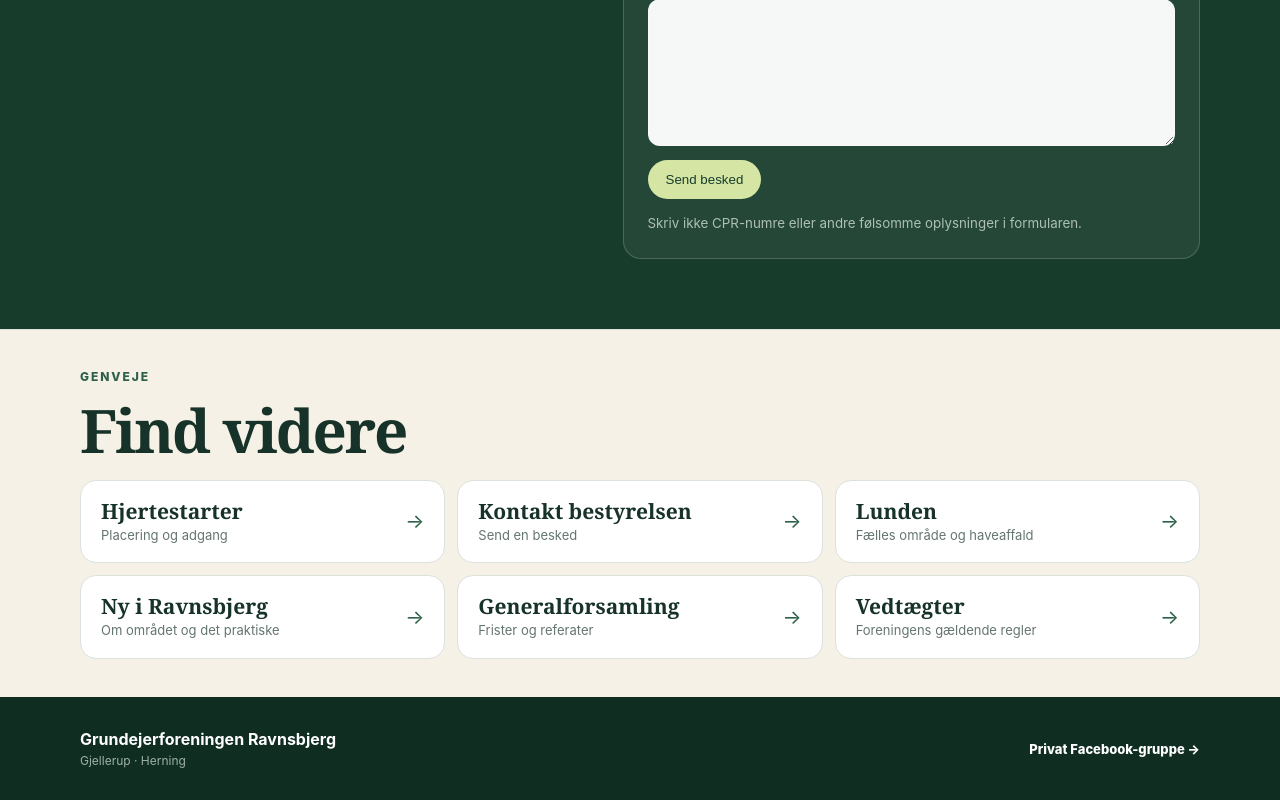
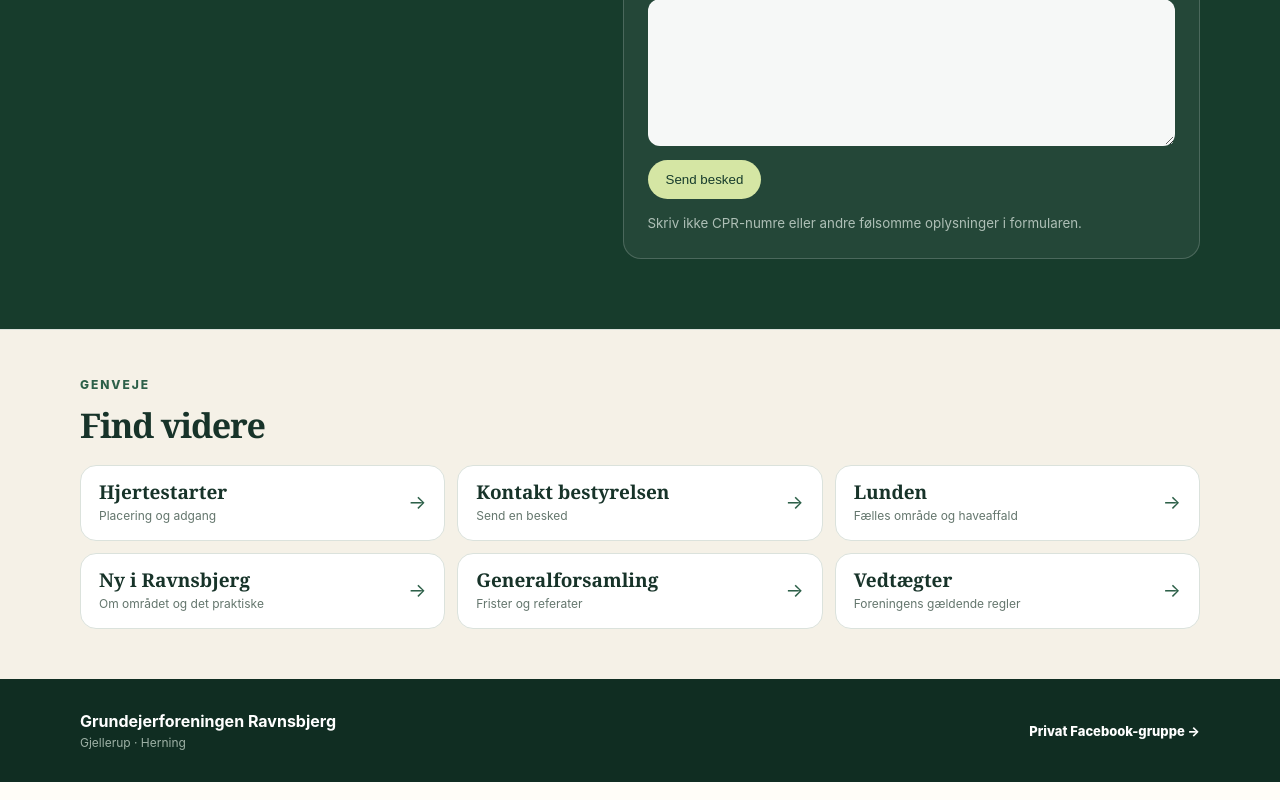
Before and after one commit to laugebex/Ravnsbjerg-info, a Next.js app: page / in a window 1280 px wide. Shown: the part 2698-3498 px from the top of the page. Built offline with nearby package versions, Linux system fonts and the light colour scheme.

Commit message:
Style compact bottom navigation

```diff
--- a/app/home.css
+++ b/app/home.css
@@ -9,13 +9,14 @@
 .heroQuick strong{font-size:14px;line-height:1.25}
 .heroQuick small{margin-top:3px;color:#c8d5ce;font-size:11px;line-height:1.25}
 .heroQuick i{font-style:normal;color:var(--lime);font-size:18px}
-.homeNext{padding:38px 0;border-top:1px solid var(--line);background:var(--cream)}
+.homeNext{padding:46px 0 50px;border-top:1px solid var(--line);background:var(--cream)}
+.homeNextTitle{font-size:34px;margin:0 0 22px}
 .homeNextGrid{display:grid;grid-template-columns:repeat(3,minmax(0,1fr));gap:12px}
-.homeNextGrid a{display:grid;grid-template-columns:minmax(0,1fr) auto;gap:4px 12px;align-items:center;padding:18px 20px;border:1px solid var(--line);border-radius:16px;background:#fff;color:var(--ink);text-decoration:none}
+.homeNextGrid a{display:grid;grid-template-columns:minmax(0,1fr) auto;gap:4px 12px;align-items:center;padding:16px 18px;border:1px solid var(--line);border-radius:16px;background:#fff;color:var(--ink);text-decoration:none}
 .homeNextGrid a:hover{border-color:#9eb1a6}
-.homeNextGrid strong{font:700 21px Georgia,serif;line-height:1.15}
-.homeNextGrid small{grid-column:1;color:var(--muted);font-size:13px;line-height:1.35}
-.homeNextGrid i{grid-column:2;grid-row:1/3;align-self:center;font-style:normal;color:var(--green2);font-size:20px}
-@media(max-width:900px){.heroQuick{max-width:none}}
-@media(max-width:620px){.heroQuick{gap:8px;margin-top:20px}.heroQuick a{min-height:68px;padding:11px}.heroQuick strong{font-size:13px}.homeNext{padding:28px 0}.homeNextGrid{grid-template-columns:1fr}.homeNextGrid a{padding:16px 18px}}
+.homeNextGrid strong{font:700 19px Georgia,serif;line-height:1.15}
+.homeNextGrid small{grid-column:1;color:var(--muted);font-size:12px;line-height:1.35}
+.homeNextGrid i{grid-column:2;grid-row:1/3;align-self:center;font-style:normal;color:var(--green2);font-size:19px}
+@media(max-width:900px){.heroQuick{max-width:none}.homeNextGrid{grid-template-columns:repeat(2,minmax(0,1fr))}}
+@media(max-width:620px){.heroQuick{gap:8px;margin-top:20px}.heroQuick a{min-height:68px;padding:11px}.heroQuick strong{font-size:13px}.homeNext{padding:34px 0 38px}.homeNextTitle{font-size:30px;margin-bottom:18px}.homeNextGrid{grid-template-columns:1fr}.homeNextGrid a{padding:15px 16px}}
 @media(max-width:430px){.heroQuick{grid-template-columns:1fr}}
```
